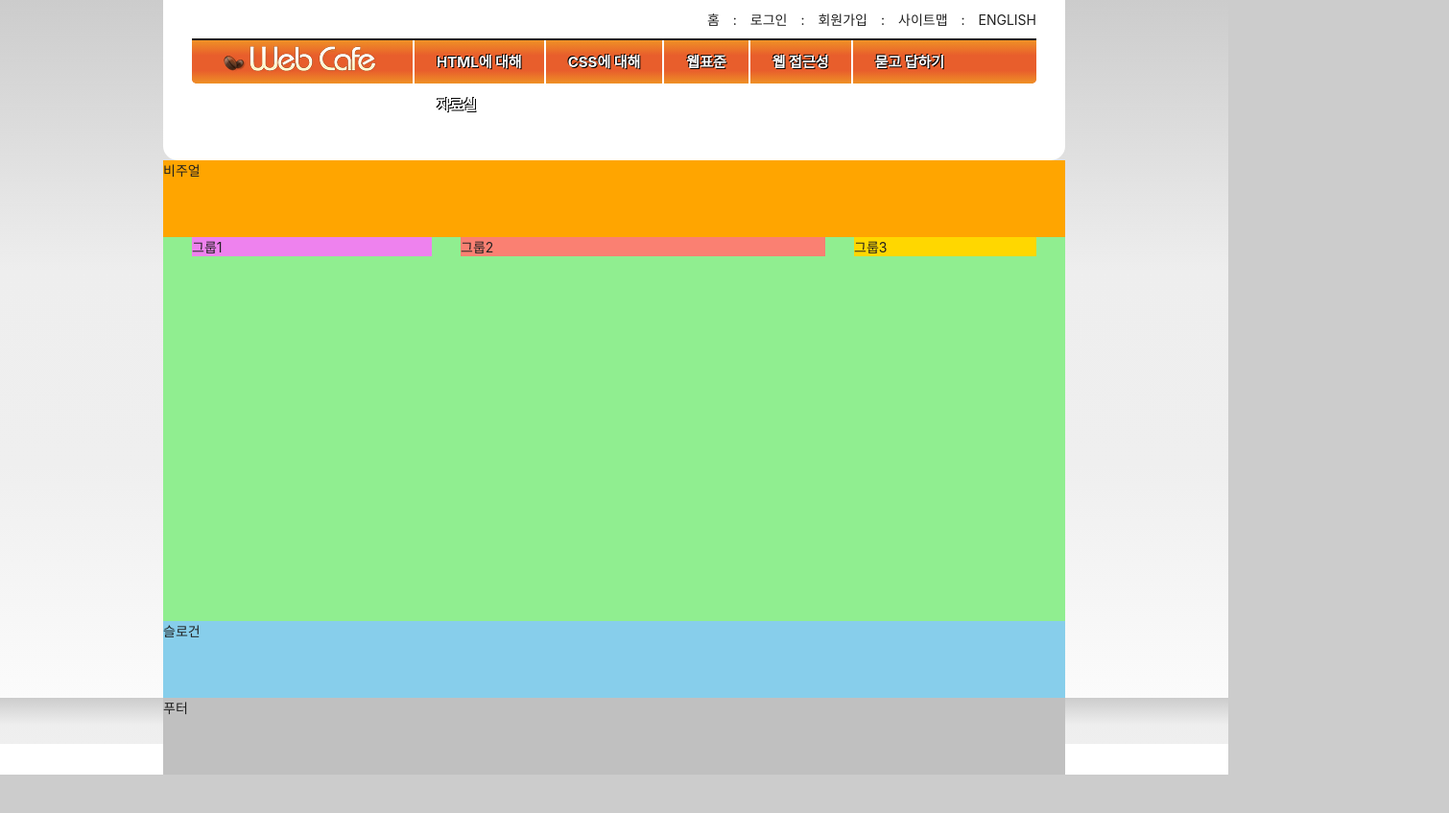
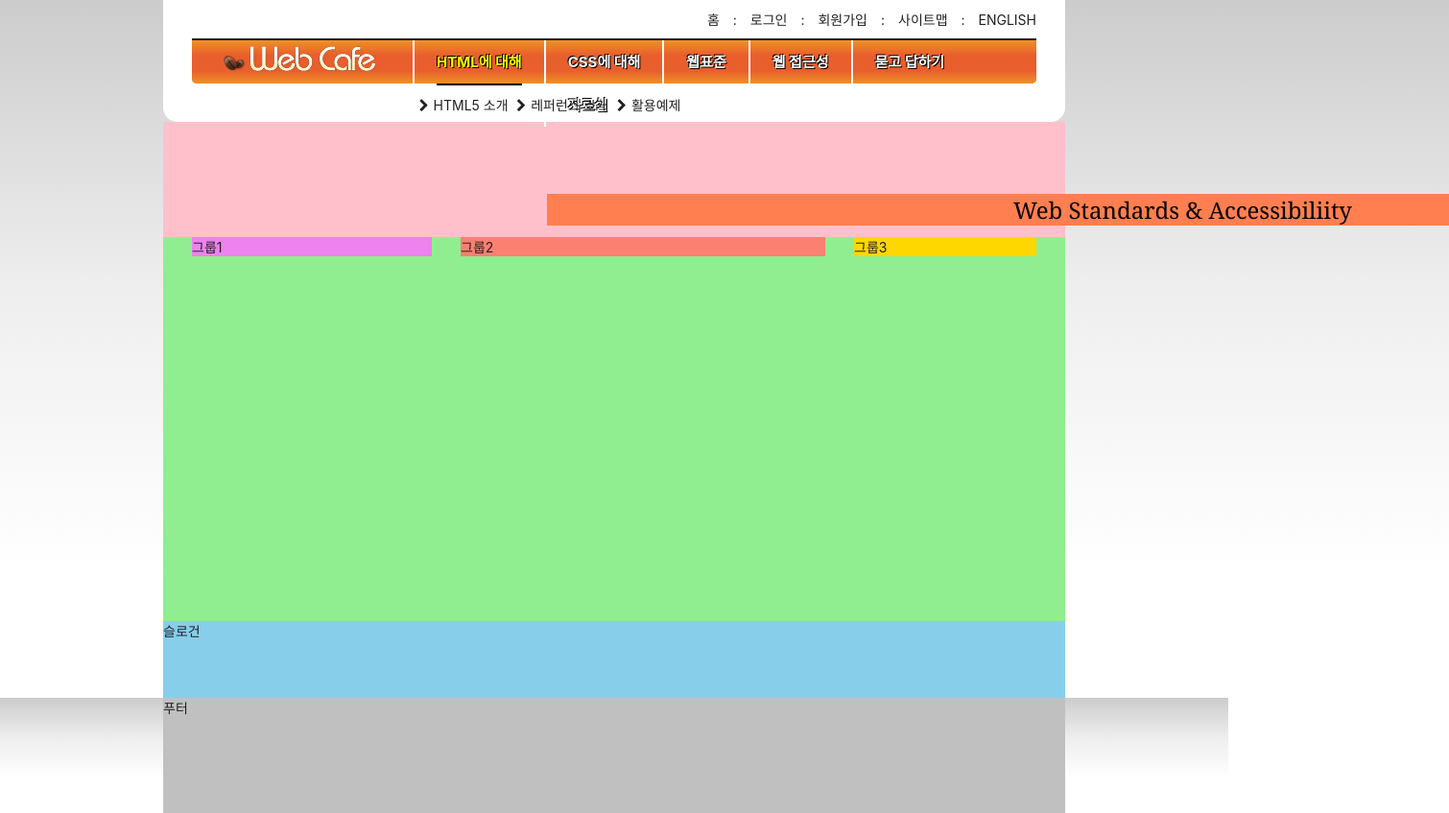
Before and after one commit to guahyoung/HTML5, a plain HTML site: page index.html in a window 1280 px wide. Shown: the whole page at 96% size, 1510 px wide, since content can reach past the window. Before the commit the page ends 807 px from the top, so only its background shows below. Drawn offline with Linux system fonts and the light colour scheme; a web font is replaced by a local one.

Commit message:
moveEffect 애니메이션 완성

```diff
--- a/index.html
+++ b/index.html
@@ -7,6 +7,8 @@
   <title>웹카페</title>
   <link rel="stylesheet" as="style" crossorigin href="https://cdn.jsdelivr.net/gh/orioncactus/pretendard@v1.3.6/dist/web/static/pretendard.css" />
   <link rel="stylesheet" href="./styles/style.css" />
+  <script src="./js/main.js" defer></script>
+
 </head>
 <body>
   <header class="header">
@@ -125,10 +127,13 @@
           </ul>
         </li>
       </ul>
-
     </nav>
   </header>
-  <div class="visual">비주얼</div>
+  <div class="visual">
+    <div class="visual-text">
+      Web Standards &amp; Accessibiliity
+    </div>
+  </div>
   <main class="main">
     <div class="group group1">그룹1</div>
     <div class="group group2">그룹2</div>
@@ -140,5 +145,8 @@
       푸터
     </div>
   </footer>
+
+  <!-- <script src="./js/main.js"></script> -->
+
 </body>
 </html>
--- a/styles/style.css
+++ b/styles/style.css
@@ -1,16 +1,20 @@
+@import url(./fonts.css);
 @import url(./normalize.css);
 @import url(./reset.css);
 
-/* 숨긴 콘텐츠 */
-.a11y-hidden{
+/* 숨김 콘텐츠 */
+.a11y-hidden {
   position: absolute;
   width: 1px;
   height: 1px;
   overflow: hidden;
-clip-path: polygon(0 0, 0 0 , 0 0);
+  clip-path: polygon(0 0, 0 0, 0 0);
 }
-/* 기본스타일 */
-*, *::before, *::after{
+
+/* 기본 스타일 */
+*,
+*::before,
+*::after {
   box-sizing: border-box;
 }
 
@@ -18,29 +22,37 @@ html {
   font-size: 10px;
 }
 
-/* 링크스타일 */
-a{
+/* 링크 스타일 */
+a {
   color: inherit;
   text-decoration: none;
 }
 
 /* 본문 스타일 */
-body{
+body {
   /* em, rem 단위를 사용해보기 */
   font-size: 1.4rem;
   color: #212121;
-  background: #ccc linear-gradient(to bottom, #ccc 0%, #eee 35%, #efefef 60%, #fff 100%);
-  font-family: "Pretendard Variable", Pretendard, -apple-system, BlinkMacSystemFont, system-ui, Roboto, "Helvetica Neue", "Segoe UI", "Apple SD Gothic Neo", "Noto Sans KR", "Malgun Gothic", "Apple Color Emoji", "Segoe UI Emoji", "Segoe UI Symbol", sans-serif;
+  background: #ccc
+    linear-gradient(to bottom, #ccc 0%, #eee 35%, #fff 70%, #fff 100%);
+  font-family: "Pretendard Variable", Pretendard, -apple-system,
+    BlinkMacSystemFont, system-ui, Roboto, "Helvetica Neue", "Segoe UI",
+    "Apple SD Gothic Neo", "Noto Sans KR", "Malgun Gothic", "Apple Color Emoji",
+    "Segoe UI Emoji", "Segoe UI Symbol", sans-serif;
 }
 
 /* 레이아웃 */
-.header, .visual, .main, .slogan, .footer-inner{
+.header,
+.visual,
+.main,
+.slogan,
+.footer-inner {
   width: 940px;
   margin: 0 auto;
 }
 
 /* 헤더 */
-.header{
+.header {
   background: #fff;
   padding: 0 30px;
   border-radius: 0 0 15px 15px;
@@ -48,16 +60,17 @@ body{
 }
 
 /* 로고 */
-.logo{
+.logo {
   position: absolute;
   top: 45px;
   left: 60px;
+  z-index: 10;
 }
-/* 텍스트 링크 모음  */
-.member{
+
+/* 텍스트 링크 모음 */
+.member {
   text-align: right;
   padding: 4px 0;
-  text-transform: uppercase;
   /* position 속성을 활용하여 .member 영역을 오른쪽으로 10px 만큼 이동하기 */
   /* position: relative;
   right: -10px; */
@@ -65,51 +78,59 @@ left: 60px;
   transform: translateX(10px);
 }
 
-.member li{
+.member li {
   display: inline-block;
 }
-.member a{
+
+.member a {
   padding: 6px 10px;
   display: inherit;
+  text-transform: uppercase;
 }
 
 /* 마지막 li 요소에 포함된 a 요소를 선택하여 오른쪽 padding 값을 0으로 재정의 하는 방법 */
-/* .member li:last-child a{
+/* .member li:last-child a {
   padding-right: 0;
 } */
 
-.divider{
+.divider {
   margin-right: 4px;
 }
 
-/* 메인메뉴 */
-.navigation{
-  padding-bottom: 80px;
+/* 메인 메뉴 */
+.navigation {
+  padding-bottom: 40px;
 }
 
 .menu {
-  border-top: 2px solid #212121;
-  background-color: orangered;
+  border-top: 2px solid currentColor;
   background: #e85e2c
     linear-gradient(
       to bottom,
       #ef9126 0%,
       #e85e2c 35%,
       #e85e2c 70%,
-      #ef9126 100% );
-  border-radius:  0 0 5px 5px;
+      #ef9126 100%
+    );
+  border-radius: 0 0 5px 5px;
   padding-left: 230px;
   height: 47px;
+  position: relative;
 }
 
-.menu-item{
+.menu > li:nth-child(-n + 3) {
+  position: relative;
+}
+
+.menu-item {
   float: left;
   border-left: 2px solid #fff;
 }
 
-.menu-button{
+/* 구체성 -> 10점 */
+.menu-button {
   border: 0;
-  background-color: transparent;
+  background: transparent;
   padding: 0 23px;
   line-height: 45px;
   font-size: 15px;
@@ -118,58 +139,141 @@ left: 60px;
   text-shadow: 1px 1px 0 #000, -1px -1px 0 #000;
 }
 
-.sub-menu{
-  background-color: pink;
+/* 구체성 -> 20점 */
+.is-active .menu-button {
+  color: #ff0;
+}
+
+.is-active .menu-button::after {
+  content: "";
+  display: block;
+  border-top: 2px solid #000;
+}
+
+.sub-menu {
   position: absolute;
+  top: 47px;
   display: none;
 }
-/* 비주얼 */
-.visual{
-  background: orange;
-  height: 10vh;
+
+.menu-html,
+.menu-css,
+.menu-standards {
+  left: 0;
 }
 
+.menu-accessibility,
+.menu-qna,
+.menu-archive {
+  right: 0;
+}
+
+.is-active .sub-menu {
+  display: block;
+  white-space: nowrap;
+}
+
+.sub-menu li {
+  display: inline-block;
+}
+
+.sub-menu a::before {
+  content: "\e803";
+  font-family: "fontello";
+  font-weight: normal;
+  display: inline-block;
+  text-decoration: inherit;
+  width: 1em;
+  margin-right: 0.2em;
+  text-align: center;
+  font-variant: normal;
+  text-transform: none;
+  line-height: 1em;
+  margin-left: 0.2em;
+  -webkit-font-smoothing: antialiased;
+  -moz-osx-font-smoothing: grayscale;
+}
+
+.sub-menu a:hover::before,
+.sub-menu a:focus::before {
+  content: "\e801";
+}
+
+.sub-menu a {
+  display: inline-block;
+  padding: 10px 0;
+}
+
+.sub-menu a:hover,
+.sub-menu a:focus {
+  color: #f00;
+}
+
+/* 비주얼 */
+/* at sign rule */
+@keyframes moveEffect{
+  0%{
+    font-size: 12px;
+    color: rgba(0,0,0,0.2);
+    transform: translate(0,0);
+  }
+  100%{
+    font-size : 24px;
+    color: rgba(0,0,0,1);
+    transform : translate(400px, 75px);
+  }
+}
+
+.visual {
+  background: pink;
+  height: 120px;
+}
+
+.visual-text {
+  font-family: Georgia, 'Times New Roman', Times, serif;
+  background-color: coral;
+  animation-name: moveEffect;
+  animation-duration: 2000ms;
+  animation-fill-mode: forwards;
+}
 /* 메인 */
-.main{
+.main {
   background: lightgreen;
   height: 50vh;
   display: flow-root;
   padding: 0 15px;
 }
 
-.group{
+.group {
   margin: 0 15px;
+  float: left;
 }
 
-.group1{
+.group1 {
   background-color: violet;
   width: 250px;
-  float: left;
 }
-.group2{
+.group2 {
   background-color: salmon;
   width: 380px;
-  float: left;
-
 }
-.group3{
+.group3 {
   background-color: gold;
   width: 190px;
-  float: left;
+}
 
-}
 /* 슬로건 */
-.slogan{
+.slogan {
   background: skyblue;
   height: 10vh;
   clear: both;
 }
 /* 푸터 */
-.footer{
-  background: #ccc linear-gradient(to bottom, #ccc 0%, #eee 35%, #efefef 60%, #fff 60%, #fff 100%);
-  height: 10vh;
+.footer {
+  background: #ccc
+    linear-gradient(to bottom, #ccc 0%, #eee 35%, #fff 70%, #fff 100%);
 }
-.footer-inner{
-  background-color: silver;
-  height: 10vh;
+.footer-inner {
+  background: silver;
+  height: 15vh;
 }
```
Also changed, not shown: styles/fontello.css (+24 -10 lines), css/font/fontello.ttf (added), css/font/fontello.woff (added), css/font/fontello.woff2 (added), 2 other files. Lines whose indentation alone changed are shown as unchanged.
